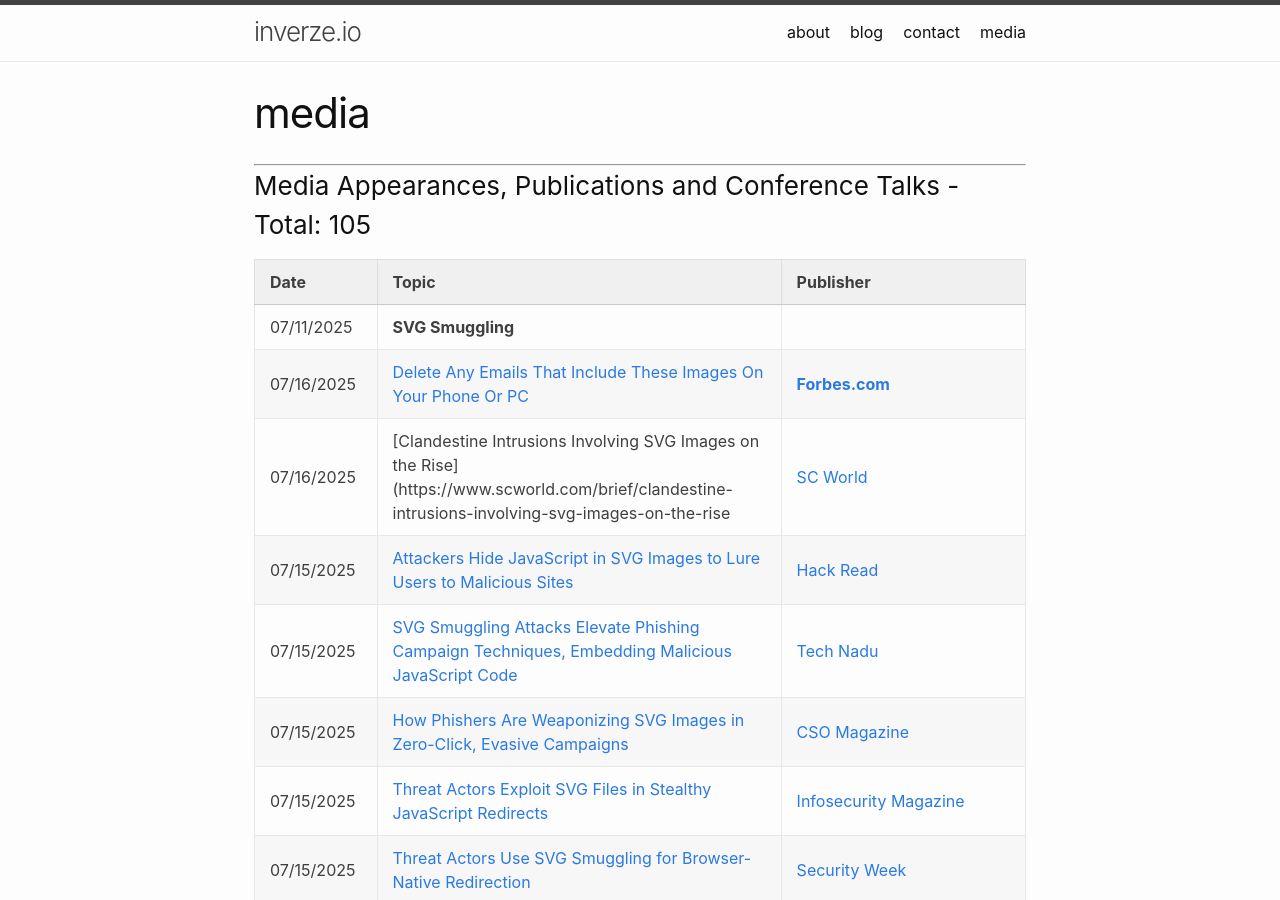
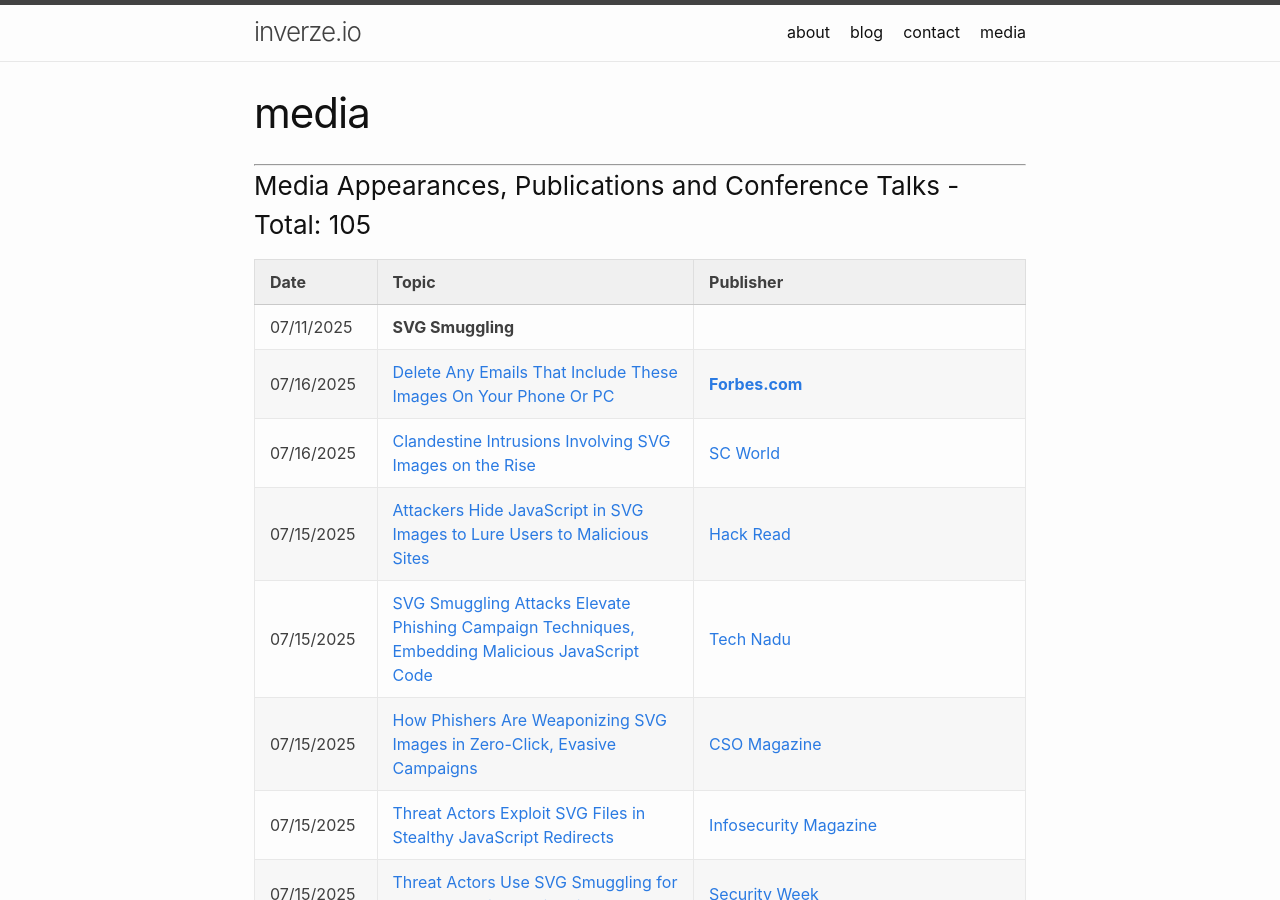
Before and after one commit to inverzeio/blog, a Jekyll site: the page built from media.md, in a window 1280 px wide and 900 px high. Built offline with Jekyll 4.4.1, drawn with Linux system fonts in a browser that asks for light colours; some of the changed lines change nothing that is shown.

Commit message:
Update media.md

```diff
--- a/media.md
+++ b/media.md
@@ -11,7 +11,7 @@
 | ------------- | :------------- | :------------- |
 | 07/11/2025 | **SVG Smuggling** |
 | 07/16/2025 | [Delete Any Emails That Include These Images On Your Phone Or PC](https://www.forbes.com/sites/zakdoffman/2025/07/16/delete-any-emails-on-your-phone-or-pc-that-include-these-images/) | [**Forbes.com**](https://www.forbes.com) |
-| 07/16/2025 | [Clandestine Intrusions Involving SVG Images on the Rise](https://www.scworld.com/brief/clandestine-intrusions-involving-svg-images-on-the-rise | [SC World](https://www.scworld.com)
+| 07/16/2025 | [Clandestine Intrusions Involving SVG Images on the Rise](https://www.scworld.com/brief/clandestine-intrusions-involving-svg-images-on-the-rise) | [SC World](https://www.scworld.com) |
 | 07/15/2025 | [Attackers Hide JavaScript in SVG Images to Lure Users to Malicious Sites](https://hackread.com/attackers-hide-javascript-svg-images-malicious-sites/) | [Hack Read](https://hackread.com) |
 | 07/15/2025 | [SVG Smuggling Attacks Elevate Phishing Campaign Techniques, Embedding Malicious JavaScript Code](https://www.technadu.com/svg-smuggling-attacks-elevate-phishing-campaign-techniques-embedding-malicious-javascript-code/602748/) | [Tech Nadu](https://www.technadu.com) |
 | 07/15/2025 | [How Phishers Are Weaponizing SVG Images in Zero-Click, Evasive Campaigns](https://www.csoonline.com/article/4022432/how-phishers-are-weaponizing-svg-images-in-zero-click-evasive-campaigns.html) | [CSO Magazine](https://www.csoonline.com) |
```
